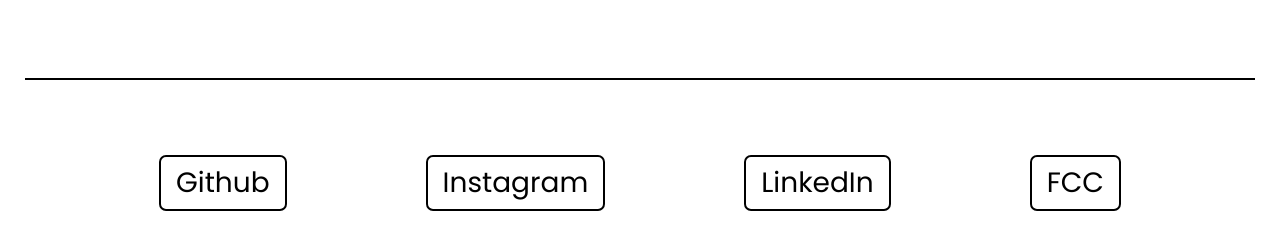
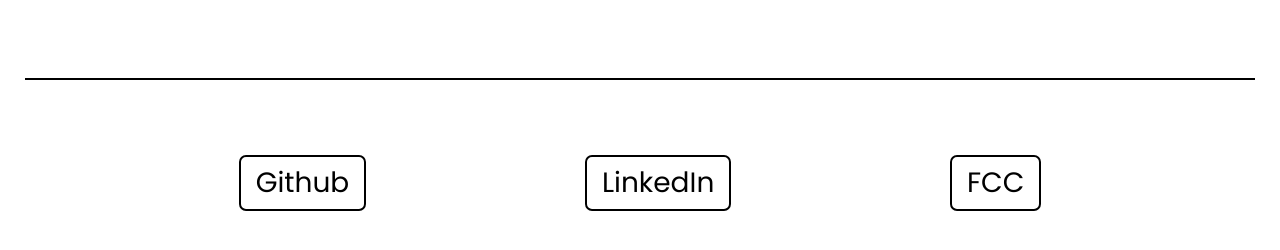
Before and after one commit to HiteshRohira/portfolio-old, a plain HTML site: page index.html in a window 1280 px wide. Shown: the part 2762-3012 px from the top of the page. Drawn offline with Linux system fonts and the light colour scheme.

Commit message:
Removed Instagram Link

```diff
--- a/index.html
+++ b/index.html
@@ -56,7 +56,6 @@
     </section>
     <section id="contact">
         <a href="https://github.com/HiteshRohira" id="profile-link" target="_blank">Github</a>
-				<a href="https://www.instagram.com/thatgeeekyguy/" target="_blank">Instagram</a>
 				<a href="https://www.linkedin.com/in/hiteshrohira15/" target="_blank">LinkedIn</a>
         <a href="https://www.freecodecamp.org/hitesh_rohira" target="_blank">FCC</a>
     </section>
```
Also changed, not shown: style.css (+0 -21 lines).
